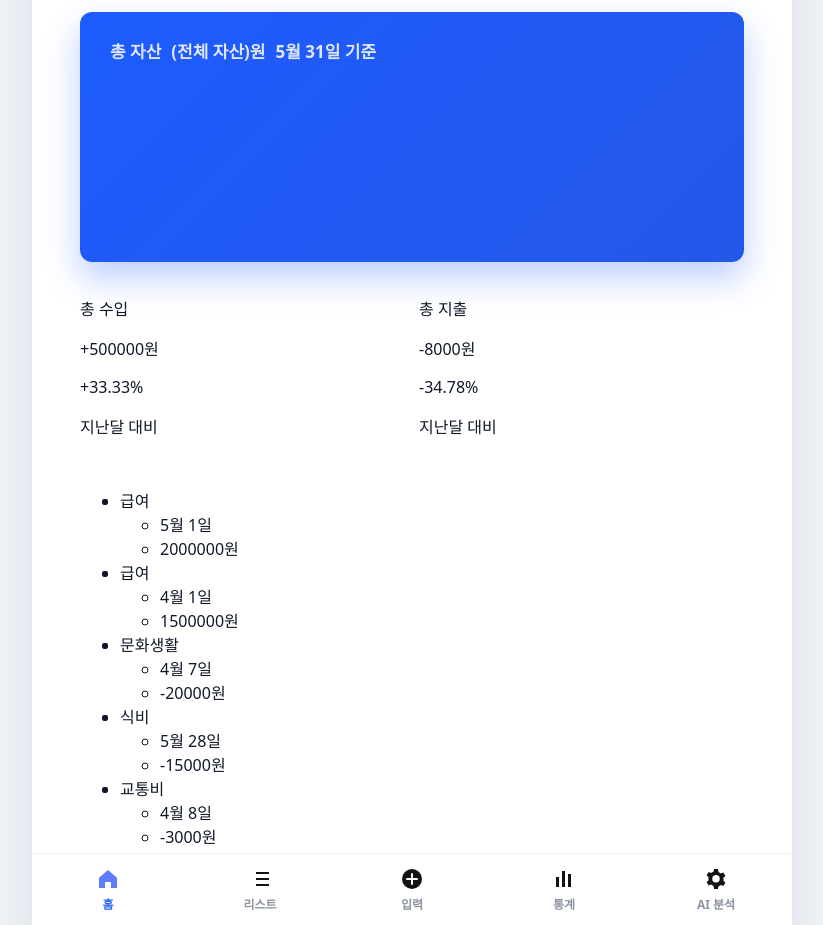
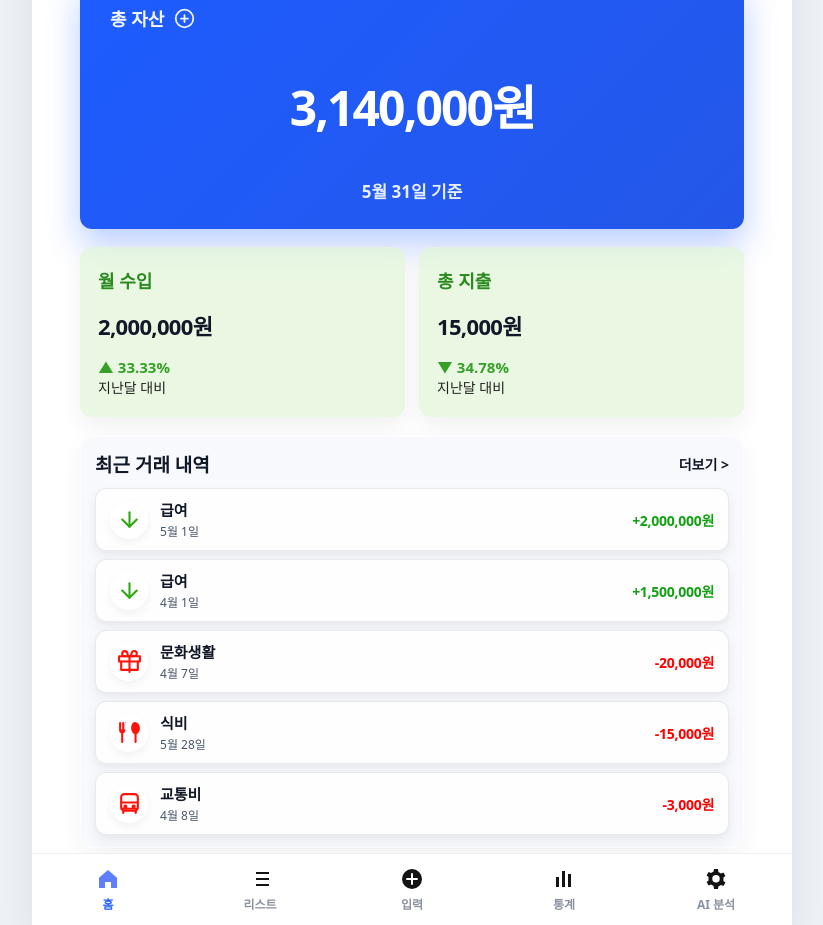
Before and after one commit to SCESecure/AI_Account_Tracker, a React (Vite) app: page / in a window 1280 px wide. Shown: the whole page, without its empty margins (228-1051 px from the left). Built offline with nearby package versions, Linux system fonts and the light colour scheme.

Commit message:
스타일 처리

```diff
--- a/src/components/Body/Home/Expense.tsx
+++ b/src/components/Body/Home/Expense.tsx
@@ -27,25 +27,46 @@ export default function Expense({ defaultList }: { defaultList: List[] }) {
   for (let i = 0; i < defaultList.length; i++) {
     if (defaultList[i].isExpense) {
       if (defaultList[i].month === todayDate.getMonth() + 1) {
-        thisMonthTotal += defaultList[i].price;
+        thisMonthTotal += Math.abs(defaultList[i].price);
       }
+
       if (defaultList[i].month === todayDate.getMonth()) {
-        lastMonthTotal += defaultList[i].price;
+        lastMonthTotal += Math.abs(defaultList[i].price);
       }
     }
   }
 
-  const expensePercent = (1 - thisMonthTotal / lastMonthTotal) * 100;
+  const expensePercent =
+    lastMonthTotal === 0
+      ? thisMonthTotal === 0
+        ? 0
+        : 100
+      : (thisMonthTotal / lastMonthTotal - 1) * 100;
+
+  const isGoodExpenseBox =
+    thisMonthTotal === 0 || thisMonthTotal <= lastMonthTotal;
+
+  const expenseCardClassName = `summary-card ${
+    isGoodExpenseBox ? "income-card" : "expense-card"
+  }`;
+
+  const expenseRateClassName = `summary-rate ${
+    isGoodExpenseBox ? "up" : "down"
+  }`;
 
   return (
-    <>
-      <div>
-        <p>총 지출</p>
-        {/* 여기는 리스트에서 가져와야 함 */}
-        <p>-{thisMonthTotal - lastMonthTotal}원</p>
-        <p>-{Math.round(expensePercent * 100) / 100}%</p>
-        <p>지난달 대비</p>
-      </div>
-    </>
+    <article className={expenseCardClassName}>
+      <p className="summary-title">총 지출</p>
+
+      {/* 여기는 리스트에서 가져와야 함 */}
+      <strong>{thisMonthTotal.toLocaleString("ko-KR")}원</strong>
+
+      <p className={expenseRateClassName}>
+        {expensePercent > 0 ? "▲" : "▼"}{" "}
+        {Math.abs(Math.round(expensePercent * 100) / 100)}%
+      </p>
+
+      <p className="summary-caption">지난달 대비</p>
+    </article>
   );
 }
--- a/src/components/Body/Home/FiveList.tsx
+++ b/src/components/Body/Home/FiveList.tsx
@@ -1,23 +1,70 @@
 import type { List } from "../Body";
 
+import downIcon from "../../../assets/icons/arrow-down.svg";
+import forkIcon from "../../../assets/icons/fork.svg";
+import busIcon from "../../../assets/icons/bus.svg";
+import giftIcon from "../../../assets/icons/gift.svg";
+
 export default function FiveList({ top5list }: { top5list: List[] }) {
-  const result = [];
+  const recentList = top5list.slice(0, 5);
 
-  for (let i = 0; i < 5; i++) {
-    result.push(
-      <li key={top5list[i].id}>
-        <li>{top5list[i].category}</li>
-        <ul typeof="circle">
-          <li>{top5list[i].month + "월 " + top5list[i].day + "일"}</li>
-          <li>{top5list[i].price + "원"}</li>
-        </ul>
-      </li>,
-    );
-  }
+  //리스트외 항목들 아이콘 추가
+  const getIcon = (category: string, isExpense: boolean) => {
+    if (!isExpense) {
+      return downIcon;
+    }
+
+    if (category.includes("식비")) {
+      return forkIcon;
+    }
+
+    if (category.includes("교통비")) {
+      return busIcon;
+    }
+
+    return giftIcon;
+  };
 
   return (
-    <>
-      <ul>{result}</ul>
-    </>
+    <section className="recent-section">
+      <div className="section-header">
+        <h2>최근 거래 내역</h2>
+
+        <button type="button">더보기 &gt;</button>
+      </div>
+
+      <ul className="transaction-list">
+        {recentList.map((item) => (
+          <li key={item.id} className="transaction-item">
+            <div
+              className={`transaction-icon ${
+                item.isExpense ? "expense" : "income"
+              }`}
+            >
+              <img
+                src={getIcon(item.category, item.isExpense)}
+                alt={item.category}
+              />
+            </div>
+
+            <div className="transaction-info">
+              <strong>{item.category}</strong>
+              <span>
+                {item.month}월 {item.day}일
+              </span>
+            </div>
+
+            <strong
+              className={`transaction-price ${
+                item.isExpense ? "expense" : "income"
+              }`}
+            >
+              {item.isExpense ? "-" : "+"}
+              {Math.abs(item.price).toLocaleString("ko-KR")}원
+            </strong>
+          </li>
+        ))}
+      </ul>
+    </section>
   );
 }
--- a/src/components/Body/Home/Income.tsx
+++ b/src/components/Body/Home/Income.tsx
@@ -33,17 +33,36 @@ export default function Income({ defaultList }: { defaultList: List[] }) {
     }
   }
 
-  const incomePercent = (thisMonthTotal / lastMonthTotal - 1) * 100;
+  const incomePercent =
+    lastMonthTotal === 0
+      ? thisMonthTotal === 0
+        ? 0
+        : 100
+      : (thisMonthTotal / lastMonthTotal - 1) * 100;
+
+  const isPositiveIncomeBox = thisMonthTotal === 0 || incomePercent >= 0;
+
+  const incomeCardClassName = `summary-card ${
+    isPositiveIncomeBox ? "income-card" : "expense-card"
+  }`;
+
+  const incomeRateClassName = `summary-rate ${
+    isPositiveIncomeBox ? "up" : "down"
+  }`;
 
   return (
-    <>
-      <div>
-        <p>총 수입</p>
-        {/* 여기는 리스트에서 가져와야 함 */}
-        <p>+{thisMonthTotal - lastMonthTotal}원</p>
-        <p>+{Math.round(incomePercent * 100) / 100}%</p>
-        <p>지난달 대비</p>
-      </div>
-    </>
+    <article className={incomeCardClassName}>
+      <p className="summary-title">월 수입</p>
+
+      {/* 여기는 리스트에서 가져와야 함 */}
+      <strong>{thisMonthTotal.toLocaleString("ko-KR")}원</strong>
+
+      <p className={incomeRateClassName}>
+        {incomePercent >= 0 ? "▲" : "▼"}{" "}
+        {Math.abs(Math.round(incomePercent * 100) / 100)}%
+      </p>
+
+      <p className="summary-caption">지난달 대비</p>
+    </article>
   );
 }
--- a/src/components/Body/Home/Total.tsx
+++ b/src/components/Body/Home/Total.tsx
@@ -9,12 +9,15 @@ export default function Total() {
     <section className="total-card">
       <div className="total-title">
         <p>총 자산</p>
-        {/* 이 부분은 계좌 총 자산을 계산해서 여기까지 끌어와야 함 */}
-        <p>(전체 자산)원</p>
-        <p>
-          {date.getMonth() + 1}월 {date.getDate()}일 기준
-        </p>
+        <img src={plusCircleIcon} alt="총 자산 추가" />
       </div>
+
+      {/* 이 부분은 계좌 총 자산을 계산해서 여기까지 끌어와야 함 */}
+      <strong>{totalAsset.toLocaleString("ko-KR")}원</strong>
+
+      <p>
+        {date.getMonth() + 1}월 {date.getDate()}일 기준
+      </p>
     </section>
   );
 }
--- a/src/components/Header.tsx
+++ b/src/components/Header.tsx
@@ -2,7 +2,7 @@ import type { ScreenStatus } from "../App";
 
 export default function Header({ screen }: { screen: ScreenStatus }) {
   return (
-    <>
+    <header className="header">
       <h1>
         {screen.isHome
           ? "AI 가계부"
@@ -14,6 +14,6 @@ export default function Header({ screen }: { screen: ScreenStatus }) {
                 ? "통계"
                 : "AI 분석"}
       </h1>
-    </>
+    </header>
   );
 }
--- a/src/style.css
+++ b/src/style.css
@@ -1,7 +1,9 @@
+/* 모든 요소의 크기 계산 방식을 border-box로 통일 */
 * {
   box-sizing: border-box;
 }
 
+/* 브라우저 기본 여백 제거 및 전체 높이 설정 */
 html,
 body,
 #root {
@@ -10,6 +12,7 @@ body,
   margin: 0;
 }
 
+/* 전체 배경색과 기본 글꼴 설정 */
 body {
   background: #eef2f7;
   font-family:
@@ -21,6 +24,7 @@ body {
   color: #111827;
 }
 
+/* React 앱을 브라우저 화면 중앙에 배치 */
 #root {
   min-height: 100vh;
   display: flex;
@@ -28,10 +32,12 @@ body {
   align-items: center;
 }
 
+/* 버튼이 부모 요소의 글꼴을 그대로 사용하도록 설정 */
 button {
   font: inherit;
 }
 
+/* 앱 전체를 감싸는 흰색 화면 박스 */
 .app-shell {
   width: 760px;
   height: 1050px;
@@ -42,18 +48,40 @@ button {
   box-shadow: 0 20px 40px rgba(15, 23, 42, 0.08);
 }
 
+/* 상단 제목 영역 */
+.header {
+  height: 76px;
+  display: flex;
+  align-items: center;
+  justify-content: center;
+  padding: 0;
+  background: #ffffff;
+}
+
+/* 상단 제목 텍스트 */
+.header h1 {
+  margin: 0;
+  font-size: 30px;
+  font-weight: 800;
+  letter-spacing: -0.04em;
+  text-align: center;
+}
+
+/* Header와 하단 메뉴를 제외한 중앙 본문 영역 */
 .body {
-  height: calc(1050px - 72px);
-  padding: 48px 48px 0;
+  height: calc(1050px - 76px - 72px);
+  padding: 28px 48px 0;
   overflow: hidden;
 }
 
+/* 홈 화면 전체 세로 배치 */
 .home-page {
   display: flex;
   flex-direction: column;
   gap: 18px;
 }
 
+/* 총 자산 파란 카드 */
 .total-card {
   height: 250px;
   padding: 26px 30px;
@@ -65,6 +93,7 @@ button {
   grid-template-rows: auto 1fr auto;
 }
 
+/* 총 자산 제목과 + 아이콘 영역 */
 .total-title {
   display: flex;
   align-items: center;
@@ -74,12 +103,19 @@ button {
   opacity: 0.95;
 }
 
+/* Total.tsx 안의 p 태그 기본 여백 제거 */
+.total-title p {
+  margin: 0;
+}
+
+/* 총 자산 + 아이콘 */
 .total-title img {
   width: 21px;
   height: 21px;
   filter: brightness(0) invert(1);
 }
 
+/* 총 자산 금액 */
 .total-card strong {
   display: flex;
   align-items: center;
@@ -91,7 +127,8 @@ button {
   letter-spacing: -0.04em;
 }
 
-.total-card p {
+/* 총 자산 기준 날짜 */
+.total-card > p {
   margin: 0;
   text-align: center;
   font-size: 17px;
@@ -99,12 +136,14 @@ button {
   opacity: 0.9;
 }
 
+/* 월 수입 / 월 지출 2열 배치 */
 .summary-grid {
   display: grid;
   grid-template-columns: 1fr 1fr;
   gap: 14px;
 }
 
+/* 월 수입 / 월 지출 카드 공통 디자인 */
 .summary-card {
   height: 170px;
   padding: 20px 18px;
@@ -114,60 +153,71 @@ button {
   box-shadow: 0 10px 24px rgba(15, 23, 42, 0.06);
 }
 
+/* 초록색 요약 카드 배경 */
 .income-card {
   background: rgba(226, 246, 217, 0.72);
   backdrop-filter: blur(8px);
 }
 
+/* 빨간색 요약 카드 배경 */
 .expense-card {
   background: rgba(255, 234, 234, 0.72);
   backdrop-filter: blur(8px);
 }
 
+/* 월 수입 / 월 지출 제목 */
 .summary-title {
   margin: 0;
   font-weight: 800;
   font-size: 18px;
 }
 
+/* 초록색 카드 제목 */
 .income-card .summary-title {
   color: #2b8a1f;
 }
 
+/* 빨간색 카드 제목 */
 .expense-card .summary-title {
   color: #ef1b1b;
 }
 
+/* 월 수입 / 월 지출 금액 */
 .summary-card strong {
   display: flex;
   align-items: center;
   justify-content: flex-start;
   margin: 0;
-  font-size: 20px;
+  font-size: 22px;
   font-weight: 800;
   letter-spacing: -0.03em;
 }
 
+/* 지난달 대비 퍼센트 공통 */
 .summary-rate {
   margin: 0;
   font-weight: 800;
   font-size: 15px;
 }
 
+/* 양수 또는 좋은 변화일 때 퍼센트 색상 */
 .summary-rate.up {
   color: #36a028;
 }
 
+/* 음수 또는 나쁜 변화일 때 퍼센트 색상 */
 .summary-rate.down {
   color: #ef1b1b;
 }
 
+/* 지난달 대비 문구 */
 .summary-caption {
   margin: 0;
   font-size: 14px;
   color: #222;
 }
 
+/* 최근 거래 내역 전체 반투명 카드 */
 .recent-section {
   margin-top: 0;
   padding: 14px 14px 12px;
@@ -180,6 +230,7 @@ button {
     inset 0 1px 0 rgba(255, 255, 255, 0.55);
 }
 
+/* 최근 거래 내역 제목과 더보기 버튼 영역 */
 .section-header {
   display: flex;
   align-items: center;
@@ -187,12 +238,14 @@ button {
   margin: 0 0 10px;
 }
 
+/* 최근 거래 내역 제목 */
 .section-header h2 {
   margin: 0;
   font-size: 19px;
   font-weight: 800;
 }
 
+/* 더보기 버튼 */
 .section-header button {
   border: 0;
   background: transparent;
@@ -203,6 +256,7 @@ button {
   padding: 0;
 }
 
+/* 최근 거래 리스트 */
 .transaction-list {
   list-style: none;
   margin: 0;
@@ -212,6 +266,7 @@ button {
   gap: 8px;
 }
 
+/* 거래 내역 한 줄 카드 */
 .transaction-item {
   display: grid;
   grid-template-columns: 38px 1fr auto;
@@ -226,6 +281,7 @@ button {
   border: 1px solid rgba(229, 231, 235, 0.85);
 }
 
+/* 거래 아이콘 원형 배경 */
 .transaction-icon {
   width: 38px;
   height: 38px;
@@ -238,37 +294,44 @@ button {
     0 4px 8px rgba(15, 23, 42, 0.05);
 }
 
+/* 거래 아이콘 이미지 */
 .transaction-icon img {
   width: 25px;
   height: 25px;
 }
 
+/* 수입 거래 아이콘 색상 */
 .transaction-icon.income img {
   filter: invert(47%) sepia(86%) saturate(500%) hue-rotate(63deg)
     brightness(92%);
 }
 
+/* 지출 거래 아이콘 색상 */
 .transaction-icon.expense img {
   filter: invert(17%) sepia(100%) saturate(6051%) hue-rotate(357deg)
     brightness(100%);
 }
 
+/* 거래 이름과 날짜 영역 */
 .transaction-info {
   display: flex;
   flex-direction: column;
   gap: 2px;
 }
 
+/* 거래 이름 */
 .transaction-info strong {
   font-size: 15px;
   font-weight: 700;
 }
 
+/* 거래 날짜 */
 .transaction-info span {
   font-size: 12px;
   color: #475569;
 }
 
+/* 거래 금액 공통 */
 .transaction-price {
   font-size: 14px;
   font-weight: 800;
@@ -276,14 +339,17 @@ button {
   align-self: center;
 }
 
+/* 수입 금액 색상 */
 .transaction-price.income {
   color: #14a014;
 }
 
+/* 지출 금액 색상 */
 .transaction-price.expense {
   color: #ff0000;
 }
 
+/* 하단 메뉴 */
 .bottom-menu {
   position: absolute;
   left: 0;
@@ -298,6 +364,7 @@ button {
   z-index: 10;
 }
 
+/* 하단 메뉴 버튼 */
 .menu-button {
   border: 0;
   background: transparent;
@@ -311,16 +378,19 @@ button {
   cursor: pointer;
 }
 
+/* 하단 메뉴 아이콘 */
 .menu-button img {
   width: 24px;
   height: 24px;
   opacity: 0.92;
 }
 
+/* 선택된 메뉴 텍스트 색상 */
 .menu-button.active {
   color: #2864ff;
 }
 
+/* 선택된 메뉴 아이콘 색상 */
 .menu-button.active img {
   filter: invert(39%) sepia(96%) saturate(2405%) hue-rotate(216deg)
     brightness(100%);
```
